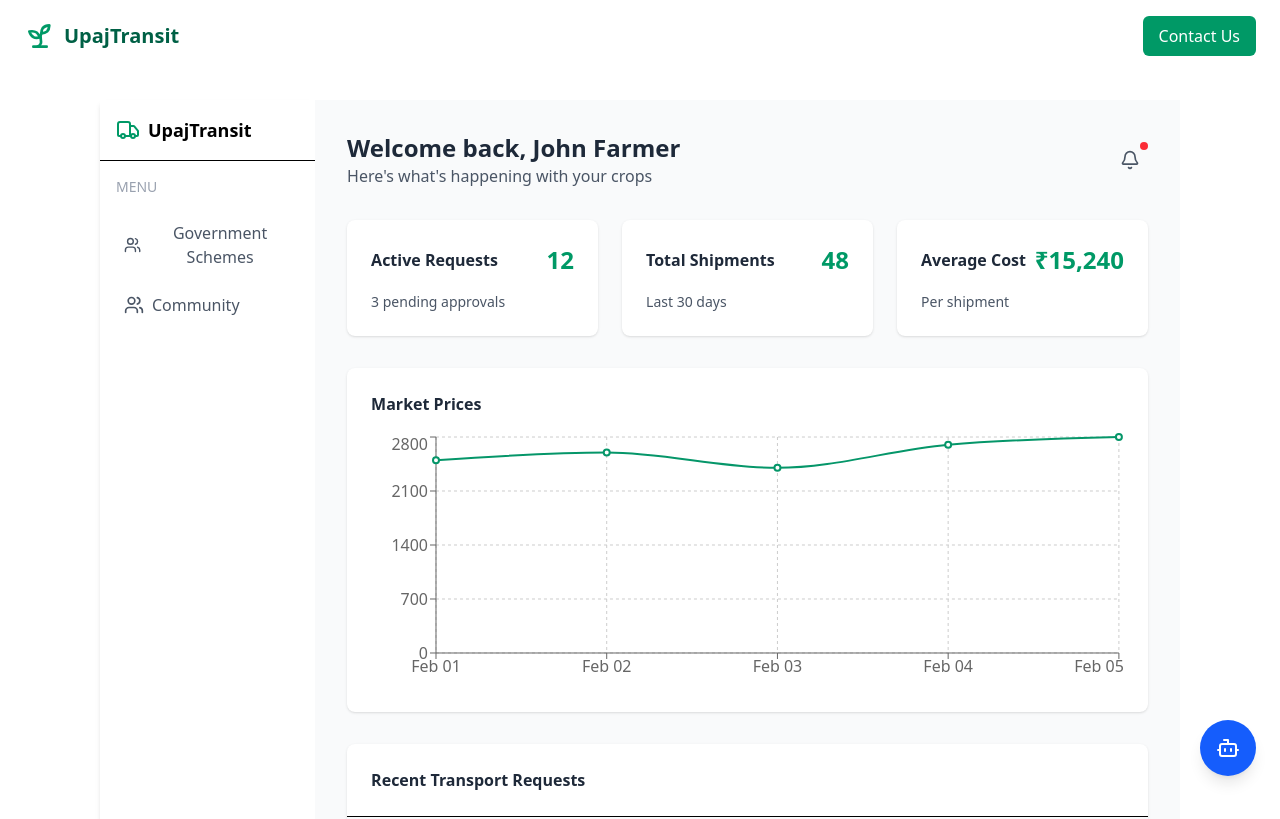
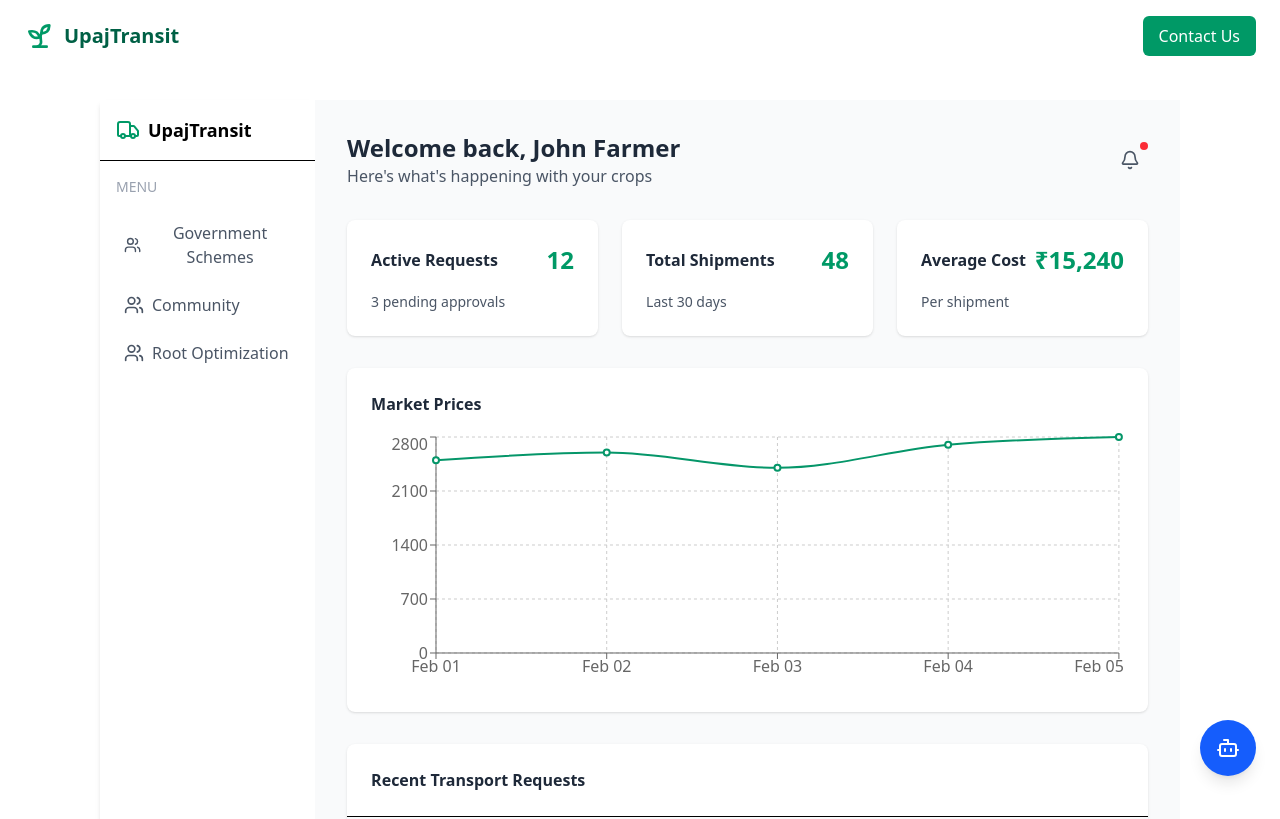
Before and after one commit to darkalpha951/synergysquad, a React (Vite) app in the folder frontend/: page /dashboard in a window 1280 px wide. Shown: the top 819 px of the page. Built offline with nearby package versions, Linux system fonts and the light colour scheme; sample sign-in values are in the browser's storage.

Commit message:
Finalfinalfinal  commit

```diff
--- a/frontend/src/components/Dashboard.tsx
+++ b/frontend/src/components/Dashboard.tsx
@@ -59,6 +59,10 @@ const Sidebar: React.FC<SidebarProps> = ({ role }) => {
     {
         icon: <Users size={20} />,
         label: 'Community',
+    },
+    {
+        icon: <Users size={20} />,
+        label: 'Root Optimization',
     },
   ];
 
```
